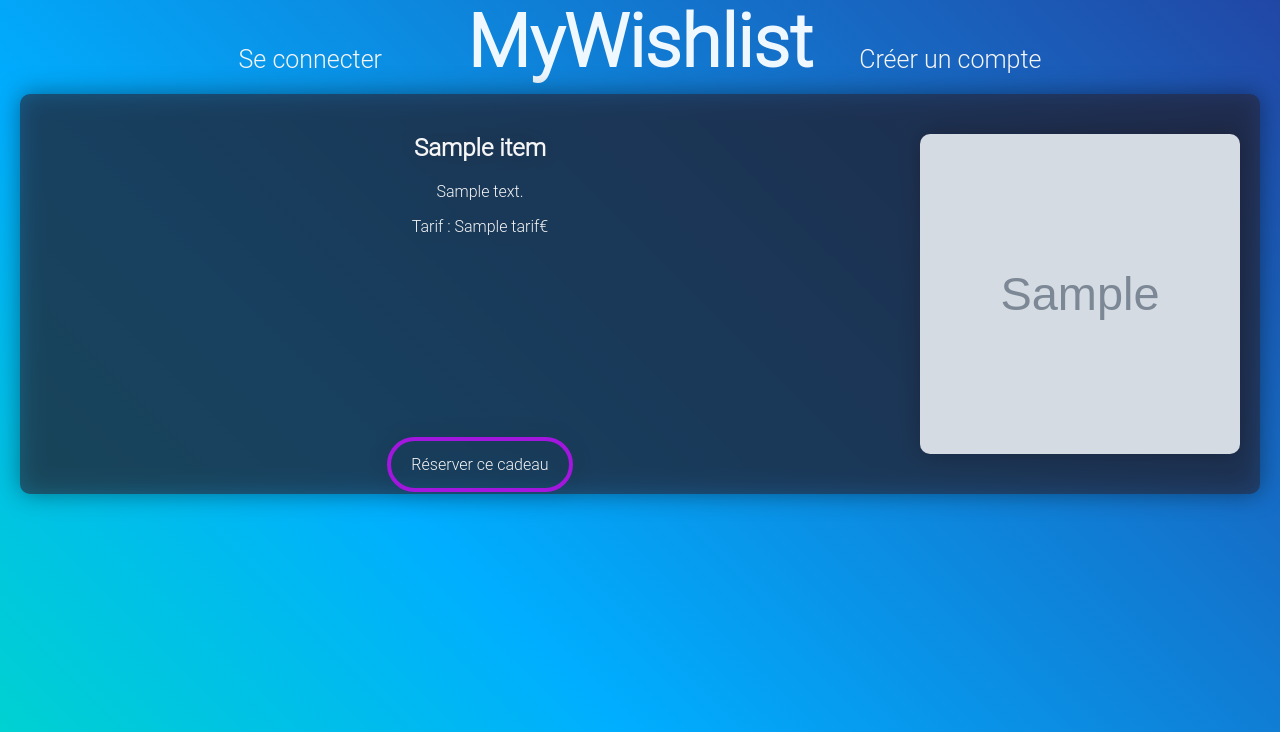
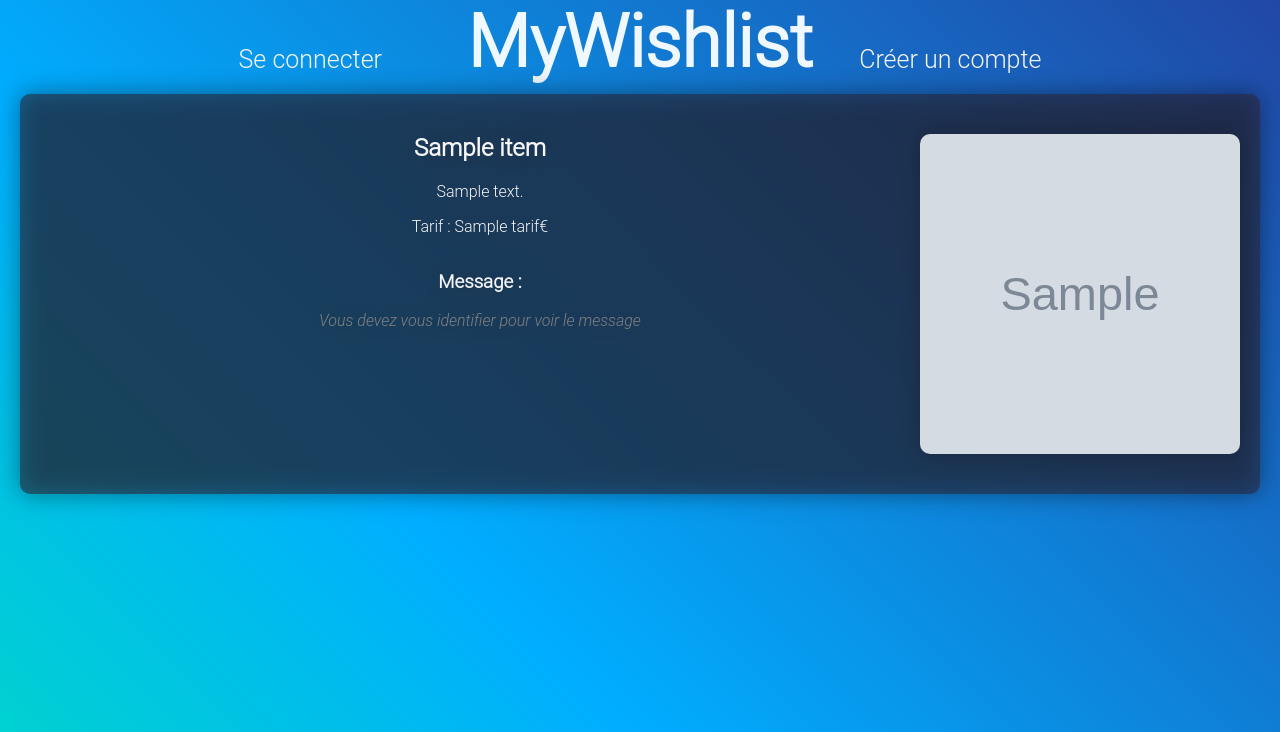
Before and after one commit to WarPlexTech/MyWishlist, a PHP site: template templates/detailItem.twig in a window 1280 px wide. Shown: the top 732 px of the page. Run offline with PHP 8.4, Linux system fonts and the light colour scheme; the template is opened without the code that fills it: most values are stand-ins (such as "Sample title", 1, 10 or a date in 2020); grey boxes marked "Sample" are stand-in pictures; some libraries are stand-ins or nearby versions.

Commit message:
Ajouts de fonctionnalites / Securites

```diff
--- a/templates/detailItem.twig
+++ b/templates/detailItem.twig
@@ -12,20 +12,34 @@
 
     <div class="boxWrapper flexHorizontal animate__animated animate__fadeIn animate__delay-1s">
         <div class="flex1 flexVertical">
-            <div class="flex1">
+            <div class="flex05">
 
                 <a class="cleanA hoverHand" href="{{ item.url }}"><h2>{{ item.nom }}</h2></a>
                 <p>{{ item.descr }}</p>
                 <p>Tarif : {{ item.tarif }}€</p>
             </div>
-            <div>
-                {% if estProprietaire == false %}
-                    <p style="padding: 1em;"> {{ auth.translateItemReserve(item.reserve) }}</p>
+            <div class="flex1">
+                {% if item.message != "" %}
+                    {% if estProprietaire == false or liste.isExpired %}
+                        <h3>Message :</h3>
+                        {% if auth.isSigned %}
+                            <p style="margin: 1em 3em;text-align: center;">{{ item.message }}</p>
+                        {% else %}
+                            <p style="margin: 1em 3em;text-align: center; color: grey; font-style: italic">Vous devez vous identifier pour voir le message</p>
+                        {% endif %}
+                    {% endif %}
                 {% endif %}
             </div>
             <div>
                 {% if estProprietaire == false %}
-                    <a class="normalButton" href="{{ path_for('reservation', {token: tokenListe, item: item.id}) }}">Réserver
+                    <p style="padding: 1em;"> {{ auth.translateItemReserve(item.reserve) }}</p>
+                {% elseif liste.isExpired %}
+                    <p style="padding: 1em;"> {{ auth.translateItemReserve(item.reserve, true) }} </p>
+                {% endif %}
+            </div>
+            <div>
+                {% if estProprietaire == false and not liste.isExpired and not item.reserve %}
+                    <a class="normalButton" href="{{ path_for('reservation', {token: liste.token, item: item.id}) }}">Réserver
                         ce cadeau</a>
                 {% endif %}
             </div>
--- a/templates/style/style.css
+++ b/templates/style/style.css
@@ -241,7 +241,7 @@
     transition: 0.25s;
 }
 
-.formStyle input[type="text"]:hover, .formStyle input[type="password"]:hover, .formStyle textarea:hover {
+.formStyle input[type="text"]:hover, .formStyle input[type="password"]:hover {
     padding: 14px 50px;
 }
 
@@ -492,3 +492,7 @@
 .flex1 {
     flex: 1;
 }
+
+.flex05 {
+    flex: 0.5;
+}
```
Also changed, not shown: src/controllers/AuthenticationController.php (+13 -0 lines), src/controllers/ListeController.php (+27 -11 lines), src/utils/Authentication.php (+8 -3 lines), templates/ListeItems.twig (+5 -3 lines).
